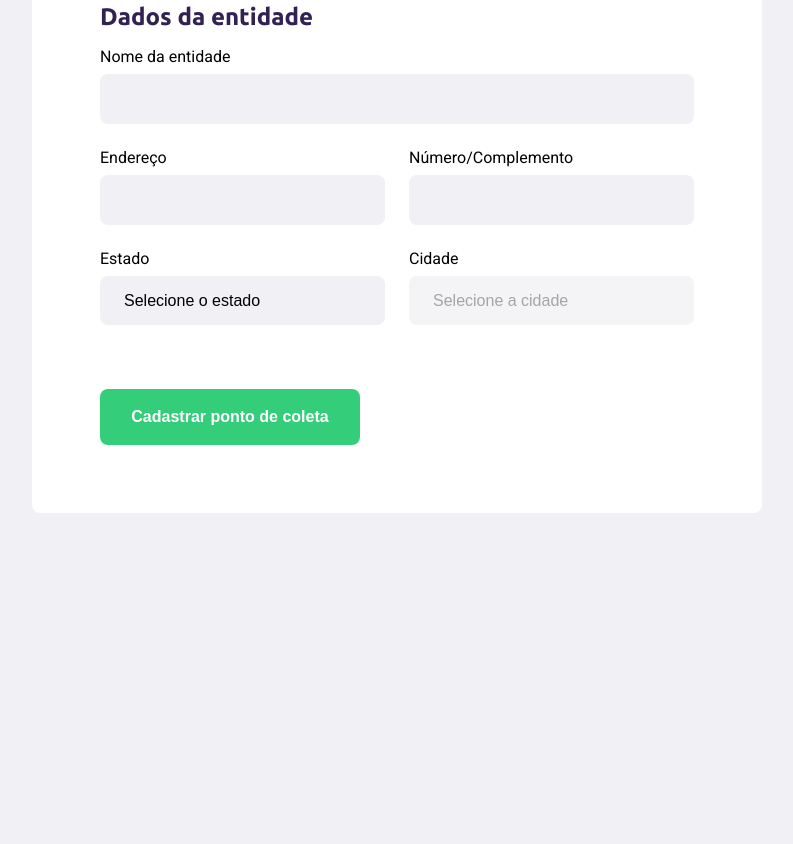
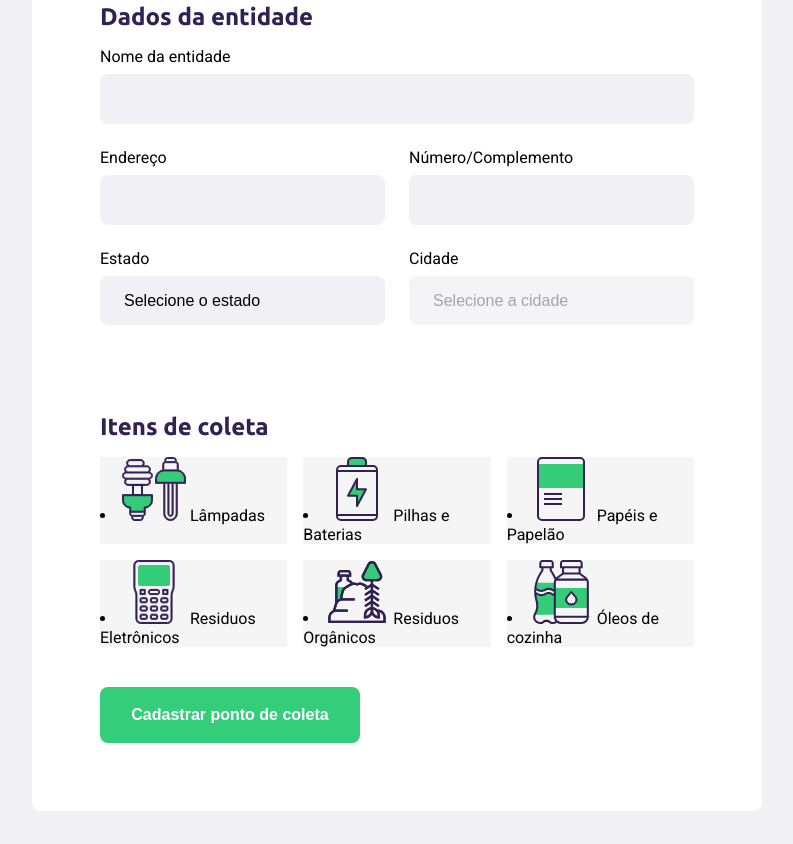
Before and after one commit to siqleomei/nlw4, a plain HTML site: page create-point.html in a window 1280 px wide. Shown: the part 343-1187 px from the top of the page, without its empty margins (243-1036 px from the left). Before the commit the page ends 936 px from the top, so only its background shows below. Drawn offline with Linux system fonts and the light colour scheme; no server answers.

Commit message:
Iniciando treinamentos com grid

```diff
--- a/create-point.html
+++ b/create-point.html
@@ -32,18 +32,18 @@
 
                     <div class="field">
                         <label for="name">Nome da entidade</label>
-                        <input type="text" name="name">
+                        <input type="text" name="name" required>
                     </div>
 
                     <div class="field-group">
                         <div class="field">
                             <label for="address">Endereço</label>
-                            <input type="text" name="address">
+                            <input type="text" name="address" required>
                         </div>
 
                         <div class="field">
                             <label for="address2">Número/Complemento</label>
-                            <input type="text" name="address2">
+                            <input type="text" name="address2" required>
                         </div>
                     </div>
 
@@ -53,15 +53,53 @@
                             <select name="uf">
                                 <option value="">Selecione o estado</option>
                             </select>
-                            <input type="hidden" name="state">
+                            <input type="hidden" name="state" required>
                         </div>
 
                         <div class="field">
                             <label for="city">Cidade</label>
-                            <select name="city" disabled>
+                            <select name="city" disabled required>
                                 <option value="">Selecione a cidade</option>
                             </select>
                         </div>
+                    </div>
+                </fieldset>
+
+                <fieldset>
+                    <legend>
+                        <h2>Itens de coleta</h2>
+                    </legend>
+
+                    <div class="itens-grid">
+                        <li data-id="1">
+                            <img src="/assets/lampadas.svg" alt="Lâmpadas">
+                            <span>Lâmpadas</span>
+                        </li>
+
+                        <li data-id="2">
+                            <img src="/assets/baterias.svg" alt="Pilhas e Baterias">
+                            <span>Pilhas e Baterias</span>
+                        </li>
+
+                        <li data-id="3">
+                            <img src="/assets/papeis-papelao.svg" alt="Papéis e Papelão">
+                            <span>Papéis e Papelão</span>
+                        </li>
+
+                        <li data-id="4">
+                            <img src="/assets/eletronicos.svg" alt="Residuos Eletrônicos">
+                            <span>Residuos Eletrônicos</span>
+                        </li>
+
+                        <li data-id="5">
+                            <img src="/assets/organicos.svg" alt="Residuos Orgânicos">
+                            <span>Residuos Orgânicos</span>
+                        </li>
+
+                        <li data-id="6">
+                            <img src="/assets/oleo.svg" alt="Óleos de cozinha">
+                            <span>Óleos de cozinha</span>
+                        </li>
                     </div>
                 </fieldset>
 
--- a/styles/create-point.css
+++ b/styles/create-point.css
@@ -107,3 +107,17 @@
 #page-create-point form button:hover {
     background-color: #2fb86e;
 }
+
+/*
+    fr = frações, se adequa ao tamanho da tela
+    gap = Coloca margin entre os itens da grid
+*/
+#page-create-point .itens-grid {
+    display: grid;
+    grid-template-columns: 1fr 1fr 1fr;
+    gap: 16px;
+}
+
+#page-create-point li {
+    background-color: #f5f5f5;
+}
```
